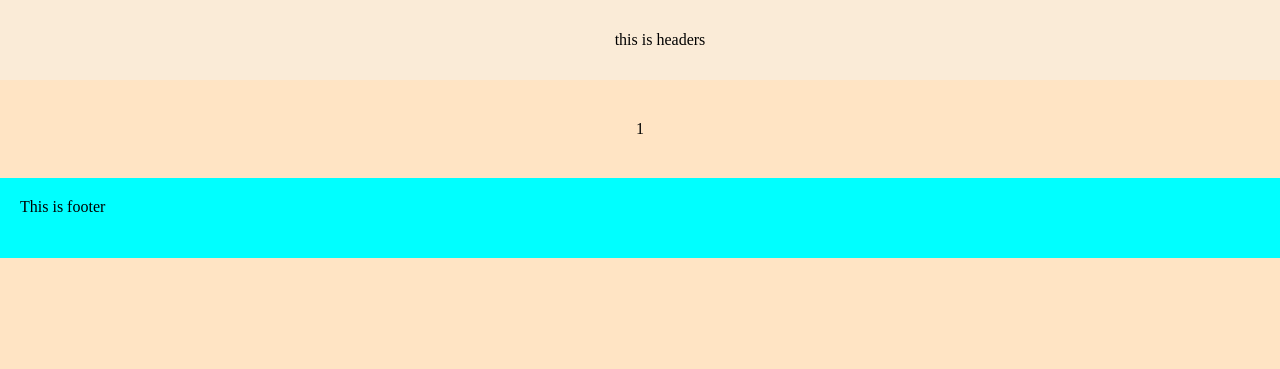
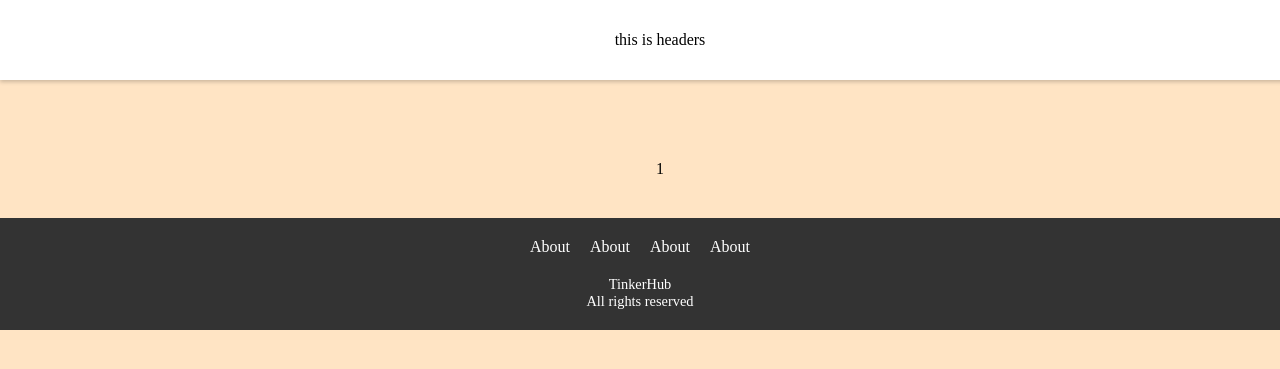
Before and after one commit to Nieszczesliwy/TinkerHub, a Django app: page / in a window 1280 px wide. Shown: the top 369 px of the page. Run offline with Django 5.2, Linux system fonts and the light colour scheme; data that the repository does not hold is empty.

Commit message:
Footer and some css

```diff
--- a/articles/static/articles/style.css
+++ b/articles/static/articles/style.css
@@ -64,9 +64,6 @@ h6 {
     line-height: 1;
 }
 
-
-
-
 /* MAIN STYLES */
 .content-container {
     display: flex;
@@ -75,8 +72,7 @@ h6 {
     width: 100%;
     justify-content: center;
     align-items: center;
-    padding-top: 20px;
-    padding-bottom: 20px;
+    padding: 20px;
 }
 
 .header-container {
@@ -86,65 +82,113 @@ h6 {
     width: 100%;
     height: 5vh;
     padding: 20px;
-    background-color: antiquewhite;
+    background-color: #fff;
+    box-shadow: 0 2px 4px 0 rgba(0,0,0,0.2);
 }
 
 .footer-container {
-    height: 5vh;
     width: 100%;
-    padding: 20px;
-    background-color: aqua;
+    background-color: #333;
+    color: #fff;
+    padding: 20px 0;
+    position: relative;
+    bottom: 0;
+    left: 0;
+    right: 0;
+}
+
+.footer-content {
+    display: flex;
+    flex-direction: column;
+    align-items: center;
+    justify-content: center;
+    max-width: 1200px;
+    margin: 0 auto;
+    padding: 0 20px;
+}
+
+.footer-links {
+    display: flex;
+    gap: 20px;
+    margin-bottom: 20px;
+}
+
+.footer-links a {
+    color: #fff;
+    text-decoration: none;
+}
+
+.footer-links a:hover {
+    color: #ddd;
+}
+
+.copyright {
+    font-size: 0.9em;
+    text-align: center;
 }
 
 /* BOTTOM PAGE NAVIGATION STYLES */
 
 .bottom-button-navigation {
-    width: 100%;
     display: flex;
     justify-content: center;
-    align-items: center;
-    padding-top: 10px;
-    padding-bottom: 10px;
-    margin-top: 10px;
-    margin-bottom: 10px;
+    margin: 20px 0;
 }
 
 .bottom-button-container {
-    width: 10%;
     display: flex;
     align-items: center;
-    justify-content: space-around;
+    gap: 20px;
 }
 
 .page-nav-button {
+    background-color: #333;
+    color: #fff;
+    border: none;
+    padding: 10px 20px;
+    text-align: center;
+    text-decoration: none;
+    display: inline-block;
+    font-size: 16px;
+    margin: 4px 2px;
+    border-radius: 8px;
+    box-shadow: 0 2px 4px rgba(0, 0, 0, 0.1);
     cursor: pointer;
-    padding: 5px;
-    margin-left: 5px;
-    margin-right: 5px;
+    transition: background-color 0.3s ease;
+}
+
+.page-nav-button:hover {
+    background-color: #444;
 }
 
 /* ARTICLES STYLES */
+
 .article-container {
     display: flex;
     flex-direction: column;
     justify-content: start;
     align-items: center;
-    width: 100%;
+    width: 70%;
+    padding: 20px;
 }
 
 .artcl-link {
     text-decoration: none;
+    color: #333;
 }
 
 .single-article {
-    background-color: #ffffff;
-    border: 1px solid #000000;
+    background-color: #fff;
+    border: 1px solid #ddd;
     border-radius: 10px;
-    width: 50%;
+    width: 80%;
     text-align: left;
     display: block;
-    margin-bottom: 5px;
+    margin-bottom: 20px;
+    padding: 20px;
+    box-shadow: 0 2px 4px 0 rgba(0,0,0,0.2);
 }
+
 
 .artcl-content {
     padding: 10px;
@@ -164,6 +208,8 @@ h6 {
     display: flex;
     flex-direction: row;
     justify-content: space-between;
+    color: #777;
+    font-size: 0.8em;
 }
 
 .artcl-meta span{
@@ -182,22 +228,17 @@ h6 {
     border-radius: 5px;
 }
 
-
-
-
-
-
 /*SCROLLBAR STYLES*/
 ::-webkit-scrollbar {
     width: 10px;
     height: 10px;
-  }
+}
 
-  ::-webkit-scrollbar-thumb {
-    background: rgba(41, 40, 40, 0.58);
+::-webkit-scrollbar-thumb {
+    background: rgba(0,0,0,0.1);
     transition: all 0.15s ease-in-out;
-  }
+}
 
-  ::-webkit-scrollbar-track {
+::-webkit-scrollbar-track {
     background: transparent;
-  }
+}
--- a/articles/templates/articles/template.html
+++ b/articles/templates/articles/template.html
@@ -36,7 +36,17 @@
         {% endblock %}
 
         <div class="footer-container" id="footer">
-            This is footer
+            <div class="footer-content">
+                <div class="footer-links">
+                    <a href="">About</a>
+                    <a href="">About</a>
+                    <a href="">About</a>
+                    <a href="">About</a>
+                </div>
+                <div class="copyright">
+                   TinkerHub<br>All rights reserved
+                </div>
+            </div>
         </div>
 </body>
 </html>
```
